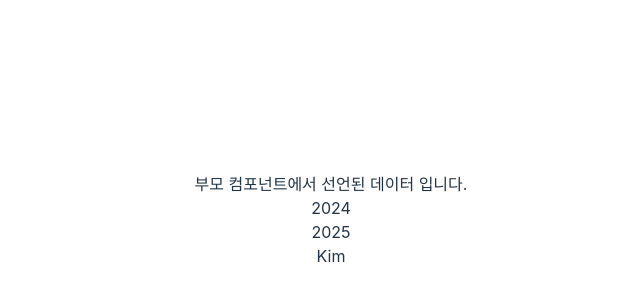
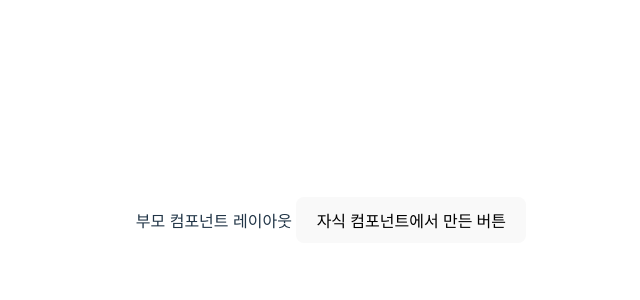
Before and after one commit to AlbertKim365/vue-basic, a Vue app: page / in a window 1280 px wide. Shown: the part 180-480 px from the top of the page, without its empty margins (309-949 px from the left). Built offline with nearby package versions, Linux system fonts and the light colour scheme.

Commit message:
부모 컴포넌트

```diff
--- a/src/App.vue
+++ b/src/App.vue
@@ -1,27 +1,16 @@
 <template>
   <div>
-    <ChildComponent
-      :sendProps1="title"
-      :sendProps2="createAt"
-      :sendProps3="obj"
-    />
+    부모 컴포넌트 레이아웃
+    <ChildComponent @send-event="parentEvent" />
   </div>
 </template>
 
 <script setup lang="ts">
-import { reactive, ref } from "vue";
 import ChildComponent from "./components/ChildComponent.vue";
-interface Obj {
-  id: number;
-  name: string;
-}
 
-const title = ref<string>("부모 컴포넌트에서 선언된 데이터 입니다.");
-const createAt = ref<number>(2024);
-const obj = reactive<Obj>({
-  id: 2025,
-  name: "Kim",
-});
+const parentEvent = (event: string) => {
+  console.log(event);
+};
 </script>
 
 <style lang="scss" scoped></style>
--- a/src/components/ChildComponent.vue
+++ b/src/components/ChildComponent.vue
@@ -1,24 +1,15 @@
 <template>
-  <div>{{ sendProps1 }}</div>
-  <div>{{ sendProps2 }}</div>
-  <div>{{ sendProps3.id }}</div>
-  <div>{{ sendProps3.name }}</div>
+  <button @click="sendEvent">자식 컴포넌트에서 만든 버튼</button>
 </template>
 
 <script setup lang="ts">
-import { toRefs } from "vue";
-interface Obj {
-  id: number;
-  name: string;
-}
+import { ref } from "vue";
 
-interface Props {
-  sendProps1: String;
-  sendProps2: Number;
-  sendProps3: Obj;
-}
-const props = defineProps<Props>();
-const { sendProps1, sendProps2, sendProps3 } = toRefs(props);
+const data = ref<string>("자식 컨포넌트에서 선언된 데이터 입니다.");
+const emit = defineEmits(["send-event"]);
+const sendEvent = () => {
+  emit("send-event", data.value);
+};
 </script>
 
 <style lang="scss" scoped></style>
```
